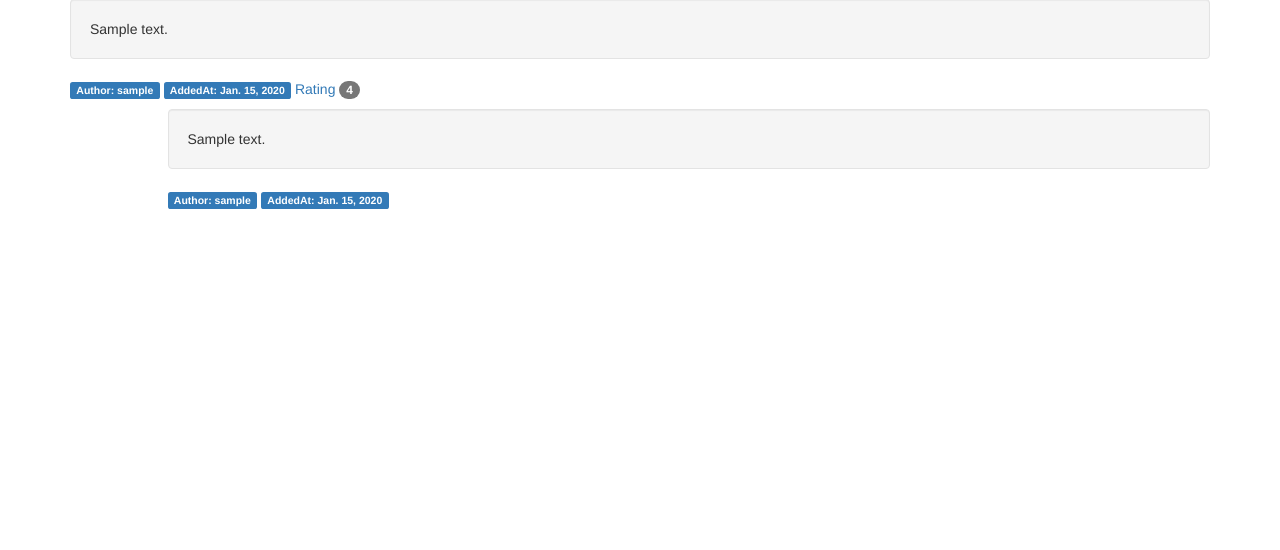
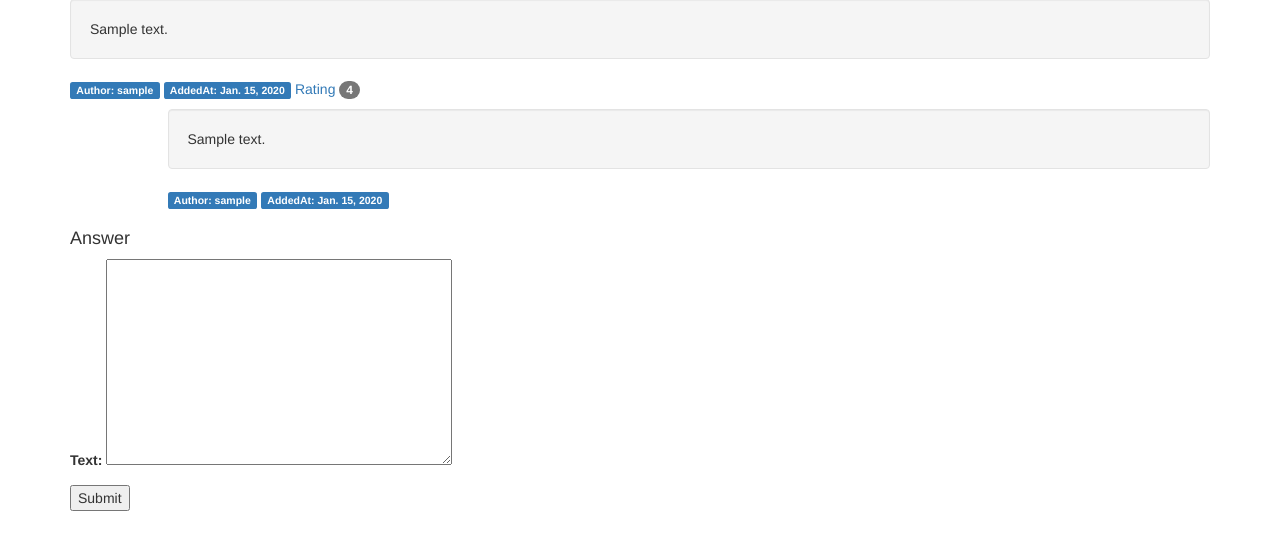
Before and after one commit to m-murygin/stepik-web-dev, a Django app: page /question/1/ in a window 1280 px wide. Shown: the part 114-664 px from the top of the page. Run offline with Django 3.2, Linux system fonts and the light colour scheme; tables that the repository leaves empty hold one stand-in row (values such as "Sample post"); some libraries are stand-ins or nearby versions.

Commit message:
add answer form and view

```diff
--- a/ask/qa/forms.py
+++ b/ask/qa/forms.py
@@ -4,7 +4,7 @@ from __future__ import unicode_literals
 from django import forms
 from django.contrib.auth.models import User
 
-from qa.models import Question
+from qa.models import Question, Answer
 
 class AskForm(forms.Form):
     title = forms.CharField(max_length=255, min_length=1)
@@ -19,4 +19,14 @@ class AskForm(forms.Form):
 
 class AnswerForm(forms.Form):
     text = forms.CharField(widget=forms.Textarea)
-    question = forms.ModelChoiceField(Question.objects.all())
+
+    def __init__(self, question_id, *args, **kwargs):
+        self._question_id = question_id
+        super(AnswerForm, self).__init__(*args, **kwargs)
+
+
+    def save(self):
+        self.cleaned_data['question_id'] = self._question_id
+        self.cleaned_data['author'] = User.objects.last()
+        answer = Answer(**self.cleaned_data)
+        answer.save()
--- a/ask/qa/templates/qa/ask.html
+++ b/ask/qa/templates/qa/ask.html
@@ -4,7 +4,7 @@
 
 <div class="row">
     <div class="col-sm-12" style="margin-top:20px">
-        <form action="/ask/" method="post">
+        <form method="post">
             {% csrf_token %}
             {{ form.as_p }}
             <input type="submit" value="Submit" />
--- a/ask/qa/templates/qa/detail.html
+++ b/ask/qa/templates/qa/detail.html
@@ -26,4 +26,14 @@
             {% endfor %}
         </div>
     </div>
+
+    <div class="row">
+        <div class="col-sm-12">
+            <h4>Answer</h4>
+            <form method="post">
+                {% csrf_token %} {{ form.as_p }}
+                <input type="submit" value="Submit" />
+            </form>
+        </div>
+    </div>
 {% endblock content %}
--- a/ask/qa/views.py
+++ b/ask/qa/views.py
@@ -26,12 +26,20 @@ def ask_view(request):
 
     return render(request, 'qa/ask.html', {'form': form})
 
-@require_GET
 def question_view(request, question_id):
     question = get_object_or_404(Question, pk=question_id)
     answers = question.answer_set.all()
 
+    if request.method == 'POST':
+        form = AnswerForm(question_id, request.POST)
+        if form.is_valid():
+            form.save()
+            return HttpResponseRedirect(request.path)
+    else:
+        form = AnswerForm(question_id)
+
     return render(request, 'qa/detail.html', {
+        'form': form,
         'question': question,
         'answers': answers,
     })
```
